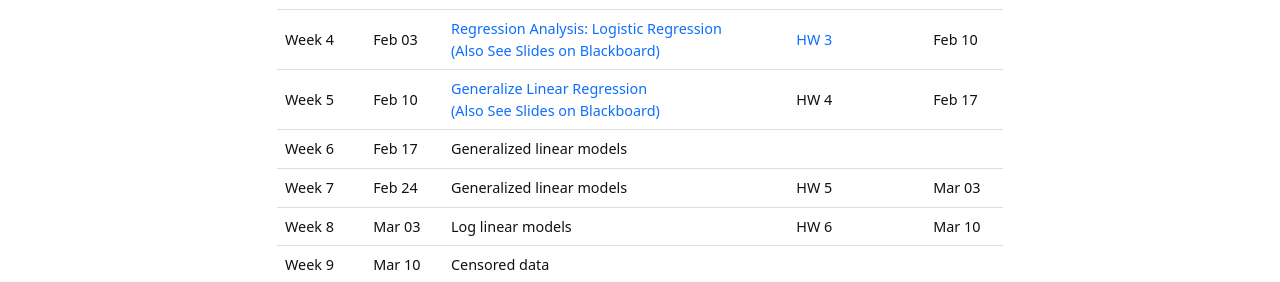
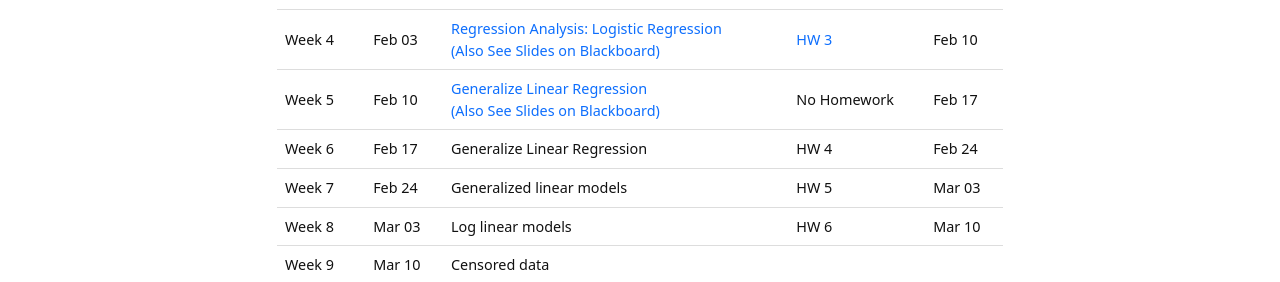
Before and after one commit to XiaoyuLiang/BIOE806-Spring2022, a Jekyll site: the page built from content/2-Schedule.md, in a window 1280 px wide. Shown: the part 303-585 px from the top of the page. Built offline with Jekyll 4.4.1, drawn with Linux system fonts in a browser that asks for light colours.

Commit message:
Update 2-Schedule.md

```diff
--- a/content/2-Schedule.md
+++ b/content/2-Schedule.md
@@ -63,15 +63,15 @@ tr:hover {background-color: #D6EEEE;}
     <td>Week 5</td>
     <td>Feb 10</td>
     <td><a href="/BIOE806-Spring2022/Lecture/5-Regression-Analysis-Generalize-Linear-Regression.html">Generalize Linear Regression <br />(Also See Slides on Blackboard)</a></td>
-    <td>HW 4</td>
+    <td>No Homework</td>
     <td>Feb 17</td>
   </tr>
     <tr>
     <td>Week 6</td>
     <td>Feb 17</td>
-    <td>Generalized linear models</td>
-    <td></td>
-    <td></td>
+    <td>Generalize Linear Regression</td>
+    <td>HW 4</td>
+    <td>Feb 24</td>
   </tr>
     <tr>
     <td>Week 7</td>
```
